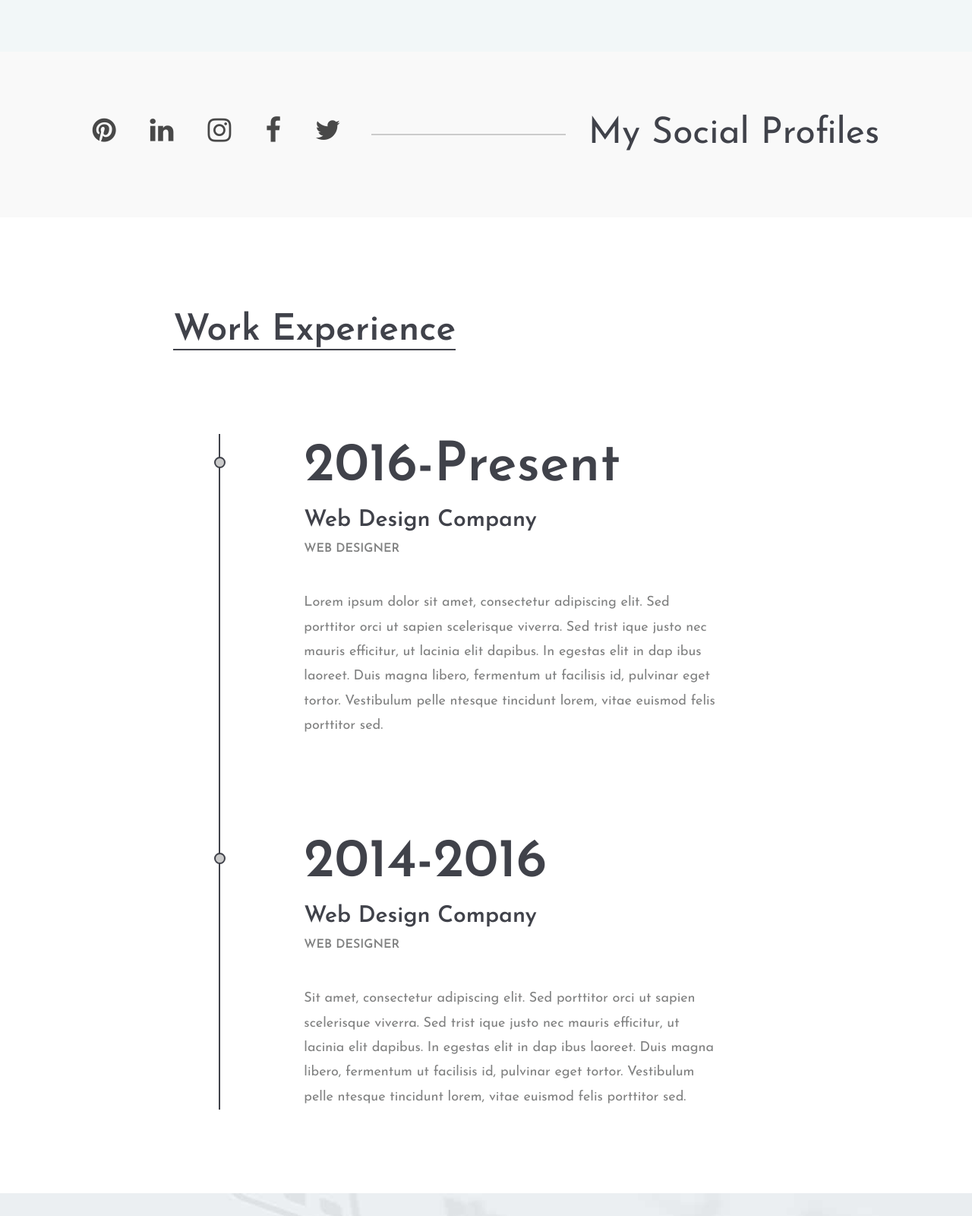
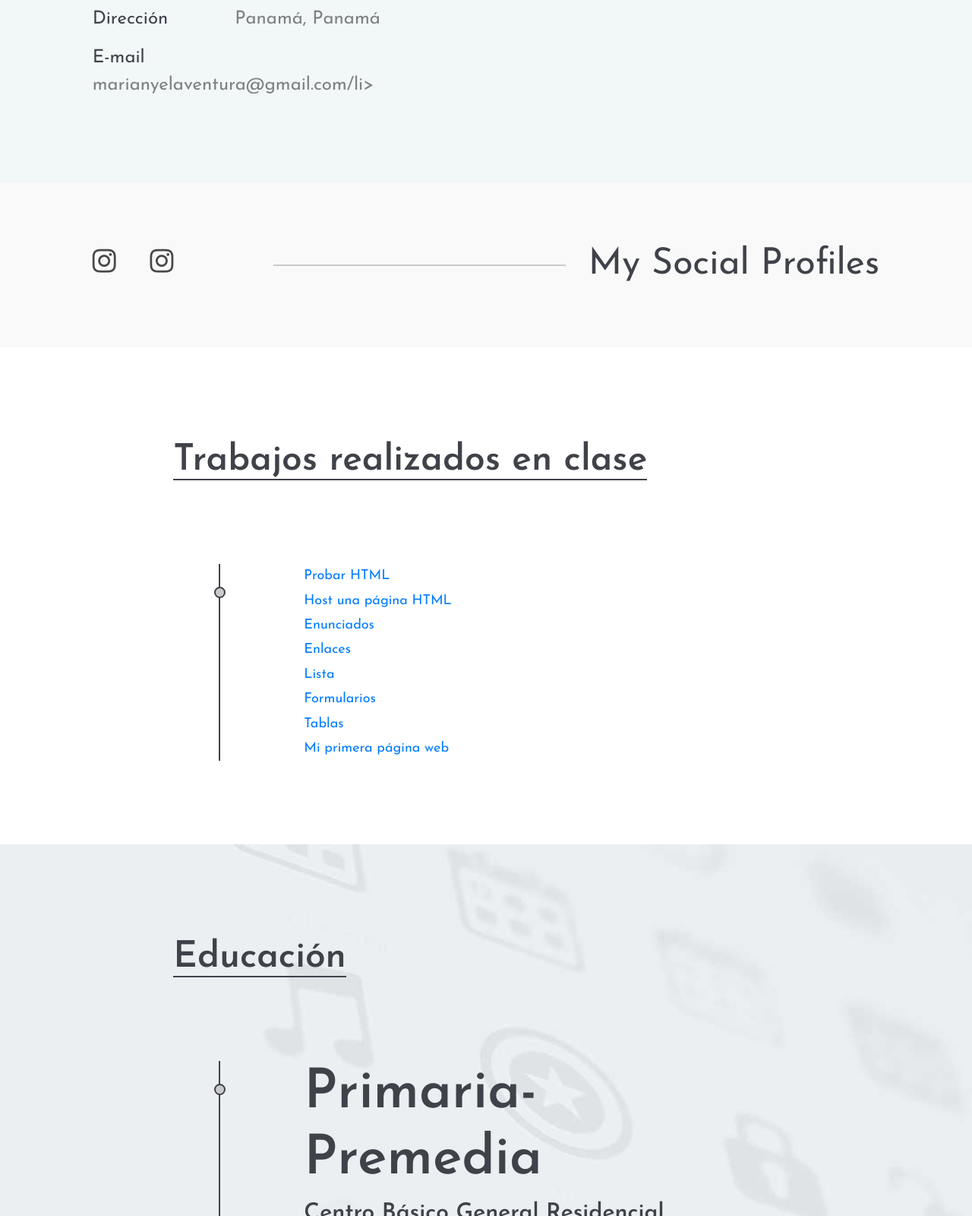
Before and after one commit to Mariangella/Mariangella-Ventura, a plain HTML site: page index.html in a window 1280 px wide. Shown: the part 1200-2800 px from the top of the page at 76% size. Drawn offline with Linux system fonts and the light colour scheme.

Commit message:
Update index.html

```diff
--- a/index.html
+++ b/index.html
@@ -61,7 +61,7 @@
 						<div class="col-lg-6">
 							<div class="hero-text">
 								<h2>Mariangella Ventura</h2>
-								<p> ¡Hola! soy Mariangella Ventura estudiante de química soy de las personas que aprecia muchas cosas en la vida pero más el pasar tiempo con mi familia y amigos. .</p>
+								<p> ¡Hola! soy Mariangella Ventura estudiante de química en la Universidad de Panamá, me encantan practicar diferentes actividades en mi tiempo libre entre ellas está: tocar el saxofón y jugar fútbol. Hay muchas cosas que aprecio en la vida pero una que más me gusta es pasar tiempo con mi familia y amigos.</p>
 							</div>
 							<div class="hero-info">
 								<h2>Información General</h2>
@@ -92,11 +92,8 @@
 				<div class="col-xl-10 offset-xl-1">
 					<div class="social-link-warp">
 						<div class="social-links">
-							<a href=""><i class="fa fa-pinterest"></i></a>
-							<a href=""><i class="fa fa-linkedin"></i></a>
-							<a href=""><i class="fa fa-instagram"></i></a>
-							<a href=""><i class="fa fa-facebook"></i></a>
-							<a href=""><i class="fa fa-twitter"></i></a>
+							<a href="https://www.instagram.com/mhvm_12/"><i class="fa fa-instagram"></i></a>
+							<a href="https://www.facebook.com/marianyela.ventura.12"><i class="fa fa-instagram"></i></a>
 						</div>
 						<h2 class="hidden-md hidden-sm">My Social Profiles</h2>
 					</div>
@@ -112,20 +109,29 @@
 			<div class="row">
 				<div class="col-xl-7 offset-xl-2">
 					<div class="section-title">
-						<h2>Work Experience</h2>
+						<h2>Trabajos realizados en clase </h2>
 					</div>
 					<ul class="resume-list">
 						<li>
-							<h2>2016-Present</h2>
-							<h3>Web Design Company</h3>
-							<h4>Web Designer</h4>
-							<p>Lorem ipsum dolor sit amet, consectetur adipiscing elit. Sed porttitor orci ut sapien scelerisque viverra. Sed trist ique justo nec mauris efficitur, ut lacinia elit dapibus. In egestas elit in dap ibus laoreet. Duis magna libero, fermentum ut facilisis id, pulvinar eget tortor. Vestibulum pelle ntesque tincidunt lorem, vitae euismod felis porttitor sed. </p>
-						</li>
-						<li>
-							<h2>2014-2016</h2>
-							<h3>Web Design Company</h3>
-							<h4>Web Designer</h4>
-							<p>Sit amet, consectetur adipiscing elit. Sed porttitor orci ut sapien scelerisque viverra. Sed trist ique justo nec mauris efficitur, ut lacinia elit dapibus. In egestas elit in dap ibus laoreet. Duis magna libero, fermentum ut facilisis id, pulvinar eget tortor. Vestibulum pelle ntesque tincidunt lorem, vitae euismod felis porttitor sed. </p>
+						<p><a href="https://www.w3schools.com/code/tryit.asp?filename=G0S7YOCBZRL5">Probar HTML</a></p>
+
+                                <p><a href="https://classroom.google.com/w/NDE4MDM2NTc3MTZa/t/all">Host una p&aacute;gina HTML</a></p>
+
+                                <p><a href="fhttps://www.w3schools.com/code/tryit.asp?filename=G0S83HM1UC31">Enunciados</a></p>
+
+                                <p><a href="https://www.w3schools.com/code/tryit.asp?filename=G0S85TXGEOM3">Enlaces</a></p>
+
+			        <p><a href="fhttps://www.w3schools.com/code/tryit.asp?filename=G0S83HM1UC31">Lista</a></p>
+
+                                <p><a href="https://www.w3schools.com/code/tryit.asp?filename=G0S87JM7TWXI">Formularios</a></p>
+
+                                <p><a href="https://www.w3schools.com/code/tryit.asp?filename=G0S8924R1UUG">Tablas</a></p>
+
+                                <p><a href="https://mariangella.github.io/Mariangella.gibhub.io/">Mi primera p&aacute;gina web</a></p>
+
+					</div>
+
+
 						</li>
 					</ul>
 				</div>
@@ -140,20 +146,18 @@
 			<div class="row">
 				<div class="col-xl-7 offset-xl-2">
 					<div class="section-title">
-						<h2>Education</h2>
+						<h2> Educación  </h2>
 					</div>
 					<ul class="resume-list">
 						<li>
-							<h2>2008</h2>
-							<h3>Ui/Ux Diploma</h3>
-							<h4>Design College California</h4>
-							<p>Sit amet, consectetur adipiscing elit. Sed porttitor orci ut sapien scelerisque viverra. Sed trist ique justo nec mauris efficitur, ut lacinia elit dapibus. In egestas elit in dap ibus laoreet. Duis magna libero, fermentum ut facilisis id, pulvinar eget tortor. Vestibulum pelle ntesque tincidunt lorem, vitae euismod felis porttitor sed. </p>
+							<h2> Primaria- Premedia </h2>
+							<h3>Centro Básico General Residencial Vista Alegre</h3>
+							<p>Estudié en esta escuela desde kinder hasta sexto grado.Este colegio tiene la visión de ser una institución modelo de Educación Básica que ofrece estándares de calidad para liderar cambios educativos en la República de Panamá y como misión tiene el deber de formar a niños(as) y jóvenes integralmente, desarrollando cualidades humanas, científicas y valores. </p>
 						</li>
 						<li>
-							<h2>2006</h2>
-							<h3>Web design Diploma</h3>
-							<h4>Design College California</h4>
-							<p>Sit amet, consectetur adipiscing elit. Sed porttitor orci ut sapien scelerisque viverra. Sed trist ique justo nec mauris efficitur, ut lacinia elit dapibus. In egestas elit in dap ibus laoreet. Duis magna libero, fermentum ut facilisis id, pulvinar eget tortor. Vestibulum pelle ntesque tincidunt lorem, vitae euismod felis porttitor sed. </p>
+							<h2>Secundaria</h2>
+							<h3> Escuela Secundaria Pedro Pablo Sánchez</h3>
+							<p> La Escuela Pedro Pablo Sánchez es la Decana de los Centros Educativo de la Región Escolar de Panamá Oeste y en su trayectoria ofrece al país un pléyade de profesiones que son timbre de orgullo para nuestra institución y el País.</p>
 						</li>
 					</ul>
 				</div>
@@ -169,26 +173,24 @@
 			<div class="row">
 				<div class="col-xl-7 offset-xl-2">
 					<div class="section-title">
-						<h2>References</h2>
+						<h2>Frases inspiradoras de grandes científicos</h2>
 					</div>
 					<div class="review-slider owl-carousel">
 						<div class="single-review">
 							<div class="qut">“</div>
-							<p>Sit amet, consectetur adipiscing elit. Sed porttitor orci ut sapien scelerisque viverra. Sed trist ique justo nec mauris efficitur, ut lacinia elit dapibus. In egestas elit in dap ibus laoreet. Duis magna libero, fermentum ut facilisis id, pulvinar eget tortor. Vestibulum pelle ntesque tincidunt lorem, vitae euismod felis porttitor sed. </p>
-							<h3>Robert G. Smith</h3>
-							<h4>Manager, Company</h4>
+							<p>«No se puede enseñar nada a un hombre, sólo se le puede ayudar a descubrirse a sí mismo»</p>
+							<h3>Galileo Galilei</h3>
+
 						</div>
 						<div class="single-review">
 							<div class="qut">“</div>
-							<p>Sit amet, consectetur adipiscing elit. Sed porttitor orci ut sapien scelerisque viverra. Sed trist ique justo nec mauris efficitur, ut lacinia elit dapibus. In egestas elit in dap ibus laoreet. Duis magna libero, fermentum ut facilisis id, pulvinar eget tortor. Vestibulum pelle ntesque tincidunt lorem, vitae euismod felis porttitor sed. </p>
-							<h3>Robert G. Smith</h3>
-							<h4>Manager, Company</h4>
+							<p>«Lo bueno de la ciencia es que es cierta independientemente de si crees o no en ella».</p>
+							<h3>Neil deGrasse Tyson</h3>
 						</div>
 						<div class="single-review">
 							<div class="qut">“</div>
-							<p>Sit amet, consectetur adipiscing elit. Sed porttitor orci ut sapien scelerisque viverra. Sed trist ique justo nec mauris efficitur, ut lacinia elit dapibus. In egestas elit in dap ibus laoreet. Duis magna libero, fermentum ut facilisis id, pulvinar eget tortor. Vestibulum pelle ntesque tincidunt lorem, vitae euismod felis porttitor sed. </p>
-							<h3>Robert G. Smith</h3>
-							<h4>Manager, Company</h4>
+							<p> «El aspecto más triste de la vida es que la ciencia reúne el conocimiento más rápidamente que la sociedad la sabiduría»</p>
+                                                        <h3>Isaac Asimov</h3>
 						</div>
 					</div>
 				</div>
```
